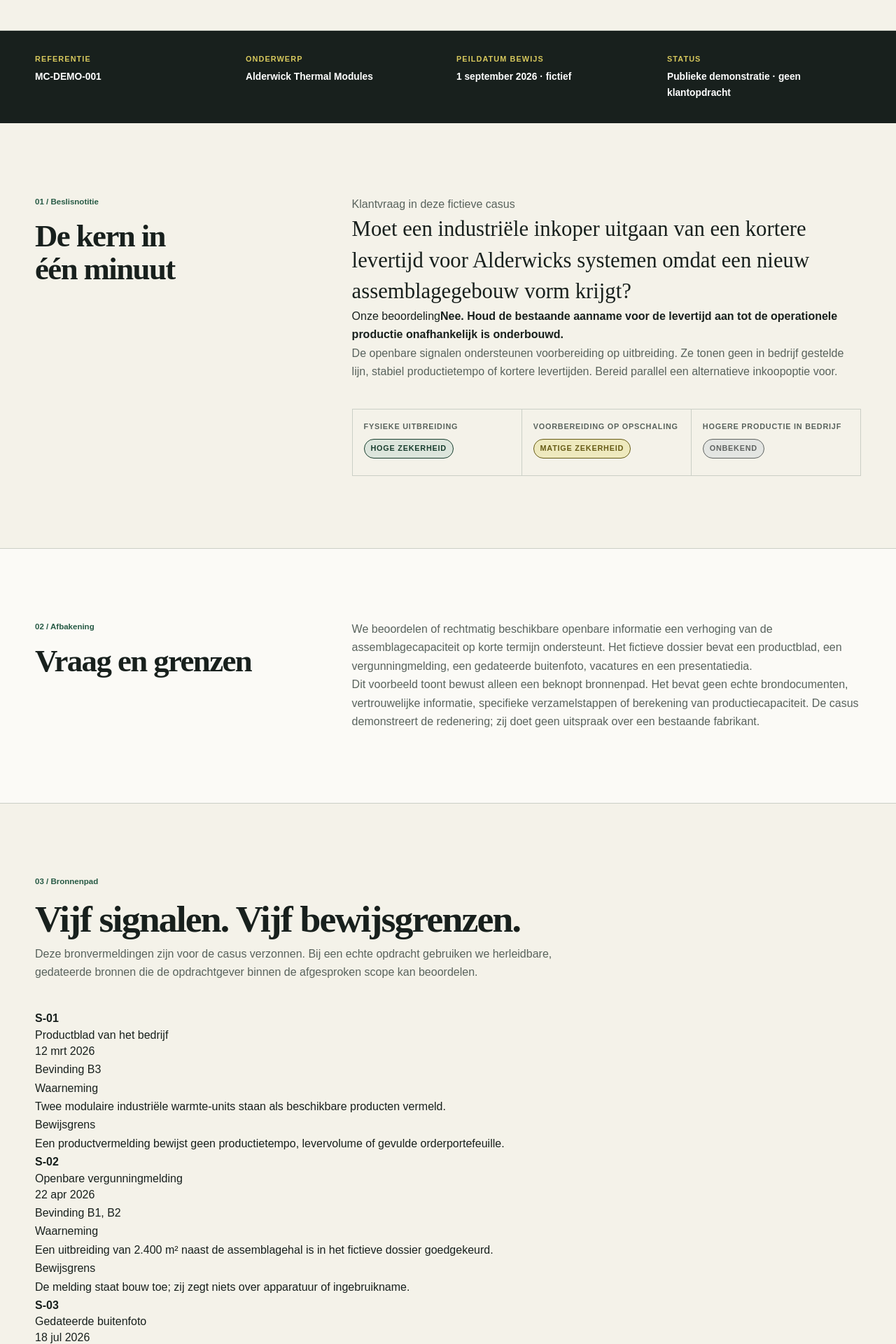
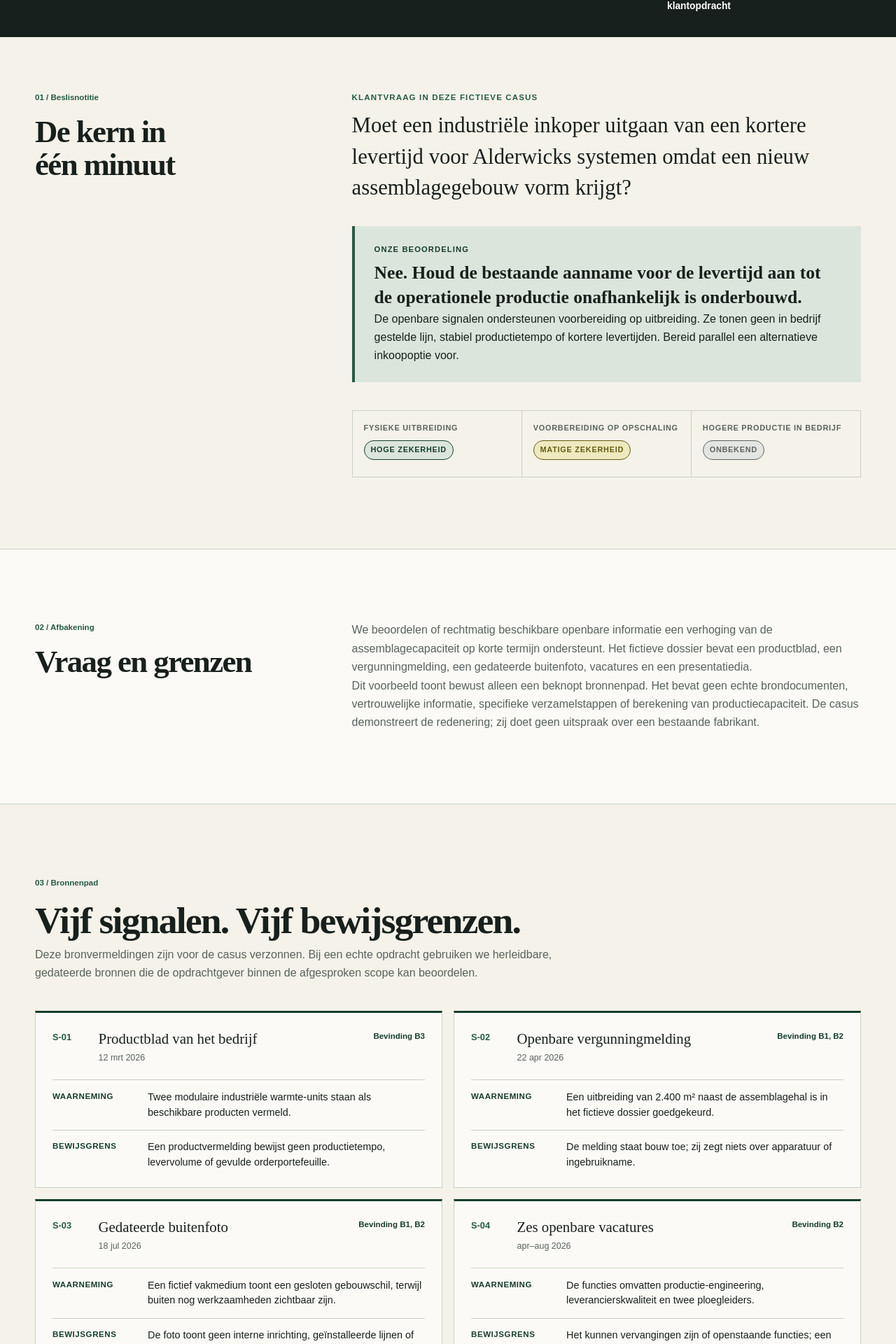
Before and after one commit to greenf88/MelonCactus, a Next.js app: page /nl/voorbeeldrapport in a window 1280 px wide. Shown: the part 580-2500 px from the top of the page at 70% size. Built offline with nearby package versions, Linux system fonts and the light colour scheme; no server answers.

Commit message:
Polish responsive sample report presentation

```diff
--- a/src/app/globals.css
+++ b/src/app/globals.css
@@ -202,6 +202,9 @@ h3 { line-height: 1.25; }
 .boundary-grid li, .editorial-list li { margin-bottom: .65rem; }
 
 .report-cover { padding: 2rem 0; background: var(--ink); color: white; }
+.sample-report .page-hero { padding-bottom: clamp(2.5rem,5vw,4rem); }
+.sample-report .page-hero h1 { max-width: 1050px; font-size: clamp(2.9rem,5.2vw,5rem); }
+.sample-report .page-hero .page-intro { max-width: 910px; }
 .report-meta { display: grid; grid-template-columns: repeat(4,1fr); gap: 1.5rem; }
 .report-meta div { display: flex; flex-direction: column; }
 .report-meta span { color: var(--lemon); font-size: .68rem; font-weight: 800; letter-spacing: .1em; text-transform: uppercase; }
@@ -215,6 +218,12 @@ h3 { line-height: 1.25; }
 .report-body h3 { margin: 2rem 0 .5rem; }
 .report-body p { color: var(--muted); }
 .report-lead { margin-top: 0; color: var(--ink) !important; font-family: var(--font-display); font-size: clamp(1.4rem,2.4vw,2rem); line-height: 1.45; }
+.report-kicker { margin: 0 0 .55rem; color: var(--green) !important; font-size: .72rem; font-weight: 800; letter-spacing: .1em; text-transform: uppercase; }
+.report-decision { padding-top: clamp(3rem,6vw,5rem); }
+.decision-callout { margin-top: 2rem; padding: 1.5rem 1.75rem; border-left: 4px solid var(--green); background: var(--green-soft); }
+.decision-callout > span { display: block; margin-bottom: .5rem; color: var(--green-dark); font-size: .7rem; font-weight: 800; text-transform: uppercase; letter-spacing: .1em; }
+.decision-callout strong { display: block; max-width: 650px; font-family: var(--font-display); font-size: clamp(1.3rem,2vw,1.7rem); font-weight: 600; line-height: 1.35; }
+.decision-callout p { margin-bottom: 0; color: var(--ink); }
 .finding-summary { display: grid; grid-template-columns: repeat(3,1fr); gap: 1px; margin-top: 2.5rem; background: var(--line); border: 1px solid var(--line); }
 .finding-summary > div { padding: 1rem; background: var(--paper); display: flex; flex-direction: column; align-items: flex-start; }
 .finding-summary span { margin-bottom: .5rem; color: var(--muted); font-size: .68rem; font-weight: 800; text-transform: uppercase; letter-spacing: .07em; }
@@ -222,19 +231,32 @@ h3 { line-height: 1.25; }
 .report-section-heading { max-width: 750px; margin-bottom: 2.5rem; }
 .report-section-heading h2 { margin-bottom: .5rem; }
 .report-section-heading p { margin: 0; color: var(--muted); }
-.table-scroll { overflow-x: auto; border: 1px solid var(--line); background: var(--white); }
-.table-scroll:focus { outline: 3px solid var(--lemon); }
-.evidence-table { width: 100%; min-width: 980px; border-collapse: collapse; font-size: .82rem; }
-.evidence-table caption { padding: .8rem 1rem; text-align: left; color: var(--muted); font-size: .72rem; font-weight: 800; text-transform: uppercase; letter-spacing: .08em; }
-.evidence-table th { padding: .85rem 1rem; background: var(--green-dark); color: white; text-align: left; font-size: .7rem; letter-spacing: .07em; text-transform: uppercase; }
-.evidence-table td { width: 27%; padding: 1rem; border-right: 1px solid var(--line); border-bottom: 1px solid var(--line); vertical-align: top; }
-.evidence-table td:first-child { width: 19%; font-weight: 700; }
+.sample-sources { display: grid; grid-template-columns: repeat(2,minmax(0,1fr)); gap: 1rem; }
+.sample-source { padding: 1.5rem; border: 1px solid var(--line); border-top: 3px solid var(--green-dark); background: var(--white); scroll-margin-top: 6rem; }
+.sample-source-head { display: grid; grid-template-columns: 3.4rem minmax(0,1fr) auto; gap: .7rem; align-items: start; }
+.sample-source-head > strong { color: var(--green); font-size: .8rem; }
+.sample-source-head h3 { margin: 0; font-family: var(--font-display); font-size: 1.3rem; }
+.sample-source-head div > span { color: var(--muted); font-size: .78rem; }
+.sample-source-finding { color: var(--green-dark); font-size: .72rem; font-weight: 750; white-space: nowrap; }
+.sample-source dl { margin: 1.2rem 0 0; border-top: 1px solid var(--line); }
+.sample-source dl div { display: grid; grid-template-columns: 7.5rem minmax(0,1fr); gap: 1rem; padding: .85rem 0; border-bottom: 1px solid var(--line); }
+.sample-source dl div:last-child { border-bottom: 0; padding-bottom: 0; }
+.sample-source dt { color: var(--green-dark); font-size: .72rem; font-weight: 800; text-transform: uppercase; letter-spacing: .05em; }
+.sample-source dd { margin: 0; font-size: .9rem; line-height: 1.5; }
 .finding-list article { display: grid; grid-template-columns: 45px 1fr auto; gap: 1rem; padding: 1.5rem 0; border-top: 1px solid var(--line); align-items: start; }
-.finding-list article > span { color: var(--green); font-size: .72rem; font-weight: 800; }
+.finding-list article > span:first-child { color: var(--green); font-size: .72rem; font-weight: 800; }
 .finding-list h3 { margin: 0 0 .5rem; font-family: var(--font-display); font-size: 1.3rem; }
 .finding-list p { margin: 0; }
-.numbered-questions { padding-left: 1.3rem; }
-.numbered-questions li { margin-bottom: .7rem; padding-left: .5rem; }
+.finding-list a { color: var(--green-dark); font-weight: 750; text-decoration: underline; text-underline-offset: .2em; }
+.report-challenge-grid { display: grid; grid-template-columns: repeat(2,minmax(0,1fr)); gap: 1rem; }
+.report-challenge-grid > div { padding: 1.3rem; border: 1px solid var(--line); }
+.report-challenge-grid h3 { margin: 0 0 .6rem; font-family: var(--font-display); font-size: 1.3rem; }
+.report-challenge-grid p { margin: 0; }
+.report-actions { margin: 0; padding: 0; list-style: none; border-top: 1px solid var(--ink); }
+.report-actions li { display: grid; grid-template-columns: 8rem 1fr; gap: 1rem; padding: 1.1rem 0; border-bottom: 1px solid var(--line); }
+.report-actions span { color: var(--green); font-size: .72rem; font-weight: 800; text-transform: uppercase; letter-spacing: .07em; }
+.report-actions p { margin: 0; }
+.report-disclaimer { margin-top: 2rem; padding-top: 1rem; border-top: 1px solid var(--line); font-size: .82rem; }
 
 .values-grid { display: grid; grid-template-columns: repeat(4,1fr); border-top: 1px solid var(--ink); }
 .values-grid article { min-height: 250px; padding: 1.3rem; border-right: 1px solid var(--line); border-bottom: 1px solid var(--line); }
@@ -387,12 +409,23 @@ h3 { line-height: 1.25; }
   .confidence-list article, .values-grid article { min-height: auto; }
   .boundary-grid, .two-columns, .finding-summary { grid-template-columns: 1fr; }
   .report-meta { grid-template-columns: 1fr 1fr; }
+  .sample-sources, .report-challenge-grid { grid-template-columns: 1fr; }
+  .sample-source dl div { grid-template-columns: 1fr; gap: .3rem; }
+  .report-actions li { grid-template-columns: 1fr; gap: .4rem; }
   .finding-list article { grid-template-columns: 40px 1fr; }
   .finding-list .confidence-badge { grid-column: 2; justify-self: start; }
   .article-layout { grid-template-columns: 1fr; }
   .article-aside { position: static; }
   .form-submit-row { align-items: stretch; flex-direction: column; }
   .form-submit-row .button { width: 100%; }
+}
+
+@media (max-width: 420px) {
+  .report-meta { grid-template-columns: 1fr; gap: 1rem; }
+  .sample-source { padding: 1.1rem; }
+  .sample-source-head { grid-template-columns: 2.8rem minmax(0,1fr); }
+  .sample-source-finding { grid-column: 2; }
+  .decision-callout { padding: 1.2rem; }
 }
 
 @media (prefers-reduced-motion: reduce) {
@@ -405,10 +438,16 @@ h3 { line-height: 1.25; }
   .container { width: 100%; }
   .page-hero { padding: 0 0 1.5rem; }
   .page-hero h1 { font-size: 34pt; }
-  .report-section { padding: 1.5rem 0; break-inside: avoid; }
+  .report-section { padding: 1.5rem 0; }
   .report-grid { grid-template-columns: 28% 1fr; gap: 1.5rem; }
   .report-cover { background: white; color: black; border-block: 1px solid #777; }
-  .table-scroll { overflow: visible; }
-  .evidence-table { min-width: 0; font-size: 7pt; }
-  .evidence-table th { background: #ddd !important; color: black; }
+  .report-meta span { color: black; }
+  .sample-sources { grid-template-columns: 1fr 1fr; }
+  .sample-source { break-inside: avoid; }
+  .finding-list article, .report-actions li { break-inside: avoid; }
+  .sample-source-head { grid-template-columns: 2.5rem minmax(0,1fr); }
+  .sample-source-finding { grid-column: 2; }
+  .sample-source dl div { display: block; }
+  .sample-source dd { font-size: 9pt; }
+  .decision-callout { background: white; border-left: 2px solid black; }
 }
```
